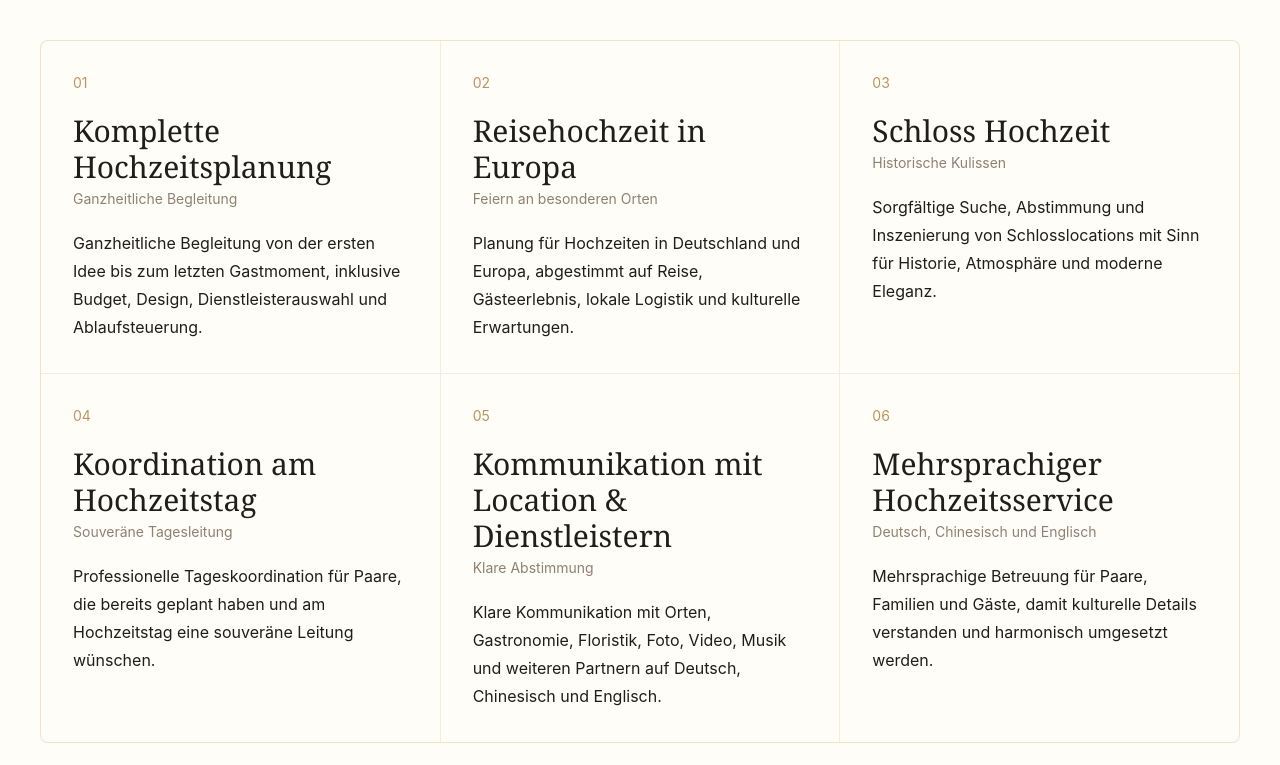
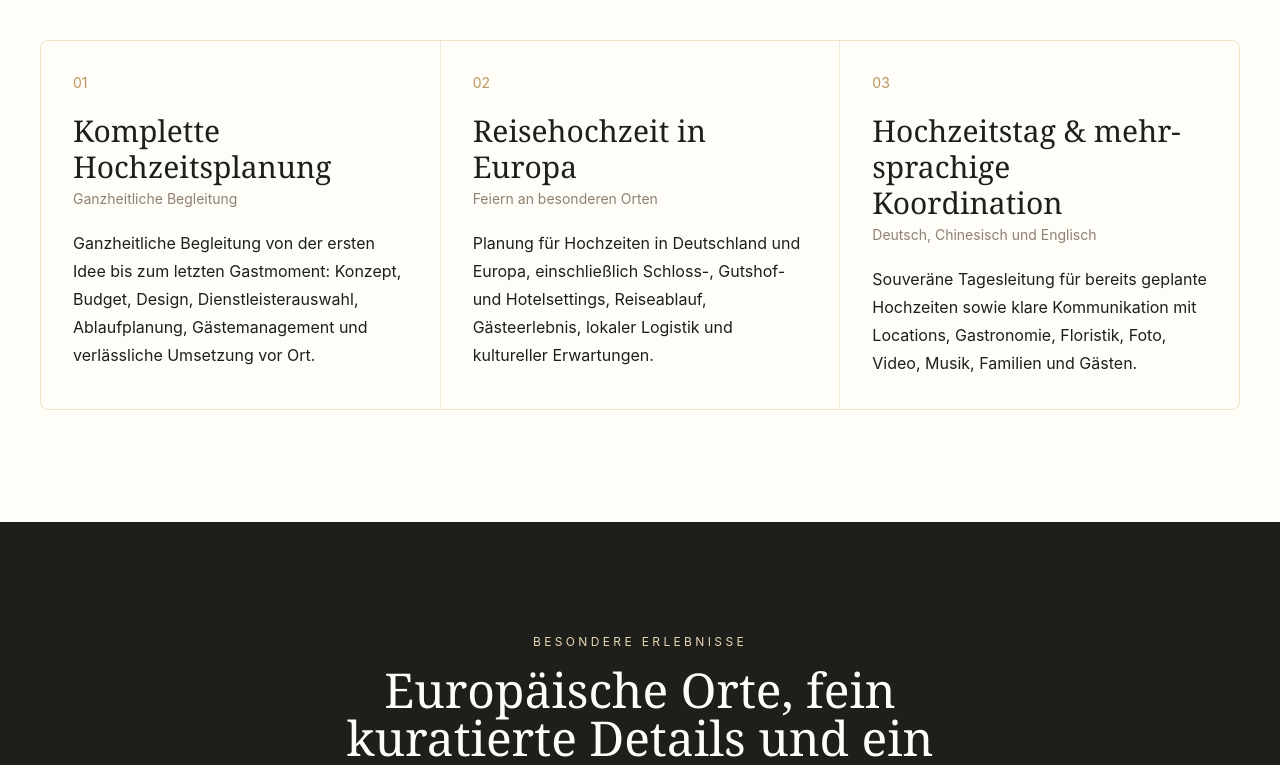
Before and after one commit to zqcheng666-ops/l-j-wedding-planner, a Next.js app: page / in a window 1280 px wide. Shown: the part 1990-2755 px from the top of the page. Built offline with nearby package versions, Linux system fonts and the light colour scheme.

Commit message:
Update dictionaries.ts
Refine services into three core offerings

```diff
--- a/src/i18n/dictionaries.ts
+++ b/src/i18n/dictionaries.ts
@@ -58,37 +58,19 @@ export const dictionaries = {
           title: "Komplette Hochzeitsplanung",
           label: "Ganzheitliche Begleitung",
           description:
-            "Ganzheitliche Begleitung von der ersten Idee bis zum letzten Gastmoment, inklusive Budget, Design, Dienstleisterauswahl und Ablaufsteuerung."
+            "Ganzheitliche Begleitung von der ersten Idee bis zum letzten Gastmoment: Konzept, Budget, Design, Dienstleisterauswahl, Ablaufplanung, Gästemanagement und verlässliche Umsetzung vor Ort."
         },
         {
           title: "Reisehochzeit in Europa",
           label: "Feiern an besonderen Orten",
           description:
-            "Planung für Hochzeiten in Deutschland und Europa, abgestimmt auf Reise, Gästeerlebnis, lokale Logistik und kulturelle Erwartungen."
+            "Planung für Hochzeiten in Deutschland und Europa, einschließlich Schloss-, Gutshof- und Hotelsettings, Reiseablauf, Gästeerlebnis, lokaler Logistik und kultureller Erwartungen."
         },
         {
-          title: "Schloss Hochzeit",
-          label: "Historische Kulissen",
-          description:
-            "Sorgfältige Suche, Abstimmung und Inszenierung von Schlosslocations mit Sinn für Historie, Atmosphäre und moderne Eleganz."
-        },
-        {
-          title: "Koordination am Hochzeitstag",
-          label: "Souveräne Tagesleitung",
-          description:
-            "Professionelle Tageskoordination für Paare, die bereits geplant haben und am Hochzeitstag eine souveräne Leitung wünschen."
-        },
-        {
-          title: "Kommunikation mit Location & Dienstleistern",
-          label: "Klare Abstimmung",
-          description:
-            "Klare Kommunikation mit Orten, Gastronomie, Floristik, Foto, Video, Musik und weiteren Partnern auf Deutsch, Chinesisch und Englisch."
-        },
-        {
-          title: "Mehrsprachiger Hochzeitsservice",
+          title: "Hochzeitstag & mehrsprachige Koordination",
           label: "Deutsch, Chinesisch und Englisch",
           description:
-            "Mehrsprachige Betreuung für Paare, Familien und Gäste, damit kulturelle Details verstanden und harmonisch umgesetzt werden."
+            "Souveräne Tagesleitung für bereits geplante Hochzeiten sowie klare Kommunikation mit Locations, Gastronomie, Floristik, Foto, Video, Musik, Familien und Gästen."
         }
       ]
     },
@@ -428,37 +410,19 @@ export const dictionaries = {
           title: "全案婚礼策划",
           label: "从灵感到落地",
           description:
-            "从最初灵感到婚礼结束，全程协助预算、设计、供应商选择、流程规划与现场统筹。"
+            "从最初灵感到婚礼结束，全程协助婚礼概念、预算规划、设计审美、供应商选择、流程安排、宾客统筹与现场落地。"
         },
         {
           title: "欧洲目的地婚礼",
           label: "跨城市与跨国家统筹",
           description:
-            "为德国及欧洲多地婚礼提供旅行、宾客体验、当地协调与跨文化沟通支持。"
+            "为德国及欧洲多地婚礼提供完整支持，涵盖城堡、庄园、酒店等场地选择，旅行安排、宾客体验、当地协调与跨文化沟通。"
         },
         {
-          title: "城堡婚礼",
-          label: "历史场地与现代审美",
+          title: "婚礼日执行与多语言统筹",
+          label: "中德英清晰沟通",
           description:
-            "协助寻找、沟通并呈现适合高端婚礼的德国及欧洲城堡场地。"
-        },
-        {
-          title: "婚礼日执行",
-          label: "当天现场统筹",
-          description:
-            "适合已完成主要筹备的新人，由我们负责婚礼日前确认与当天现场执行。"
-        },
-        {
-          title: "场地与供应商沟通",
-          label: "德中英清晰协调",
-          description:
-            "以德语、中文、英语协调场地、餐饮、花艺、摄影摄像、音乐及其他供应商。"
-        },
-        {
-          title: "中德英多语言婚礼服务",
-          label: "照顾新人、家人与宾客",
-          description:
-            "为新人、家人、宾客与欧洲服务团队建立顺畅沟通，照顾文化细节与仪式表达。"
+            "适合已完成主要筹备的新人，由我们负责婚礼日前确认、当天现场执行，以及场地、餐饮、花艺、摄影摄像、音乐、家人与宾客之间的中德英沟通。"
         }
       ]
     },
@@ -798,37 +762,19 @@ export const dictionaries = {
           title: "Full Wedding Planning",
           label: "Complete planning",
           description:
-            "Complete support from first concept to the final guest moment, including budget, design, vendor sourcing and timeline management."
+            "Complete support from first concept to the final guest moment, including concept development, budget, design direction, vendor sourcing, timeline planning, guest coordination and on-site execution."
         },
         {
           title: "Destination Wedding",
           label: "European celebrations",
           description:
-            "Wedding planning across Germany and Europe, aligned with travel, guest experience, local logistics and cultural expectations."
+            "Wedding planning across Germany and Europe, including castle, manor and hotel settings, travel flow, guest experience, local logistics and cultural expectations."
         },
         {
-          title: "Castle Wedding",
-          label: "Historic venues",
-          description:
-            "Thoughtful sourcing, communication and styling for castle venues with a sense of history, atmosphere and modern elegance."
-        },
-        {
-          title: "Wedding Day Coordination",
-          label: "Calm on-site leadership",
-          description:
-            "Professional day-of coordination for couples who have planned the essentials and want calm leadership on the wedding day."
-        },
-        {
-          title: "Vendor & Venue Communication",
-          label: "Clear coordination",
-          description:
-            "Clear communication with venues, caterers, florists, photo, video, music and other partners in German, Chinese and English."
-        },
-        {
-          title: "Bilingual Wedding Service",
+          title: "Wedding Day & Multilingual Coordination",
           label: "German, Chinese and English",
           description:
-            "Multilingual care for couples, families and guests, so cultural details are understood and gracefully delivered."
+            "Calm day-of leadership for couples who have already planned the essentials, with clear coordination between venues, catering, florals, photo, video, music, families and guests."
         }
       ]
     },
```
